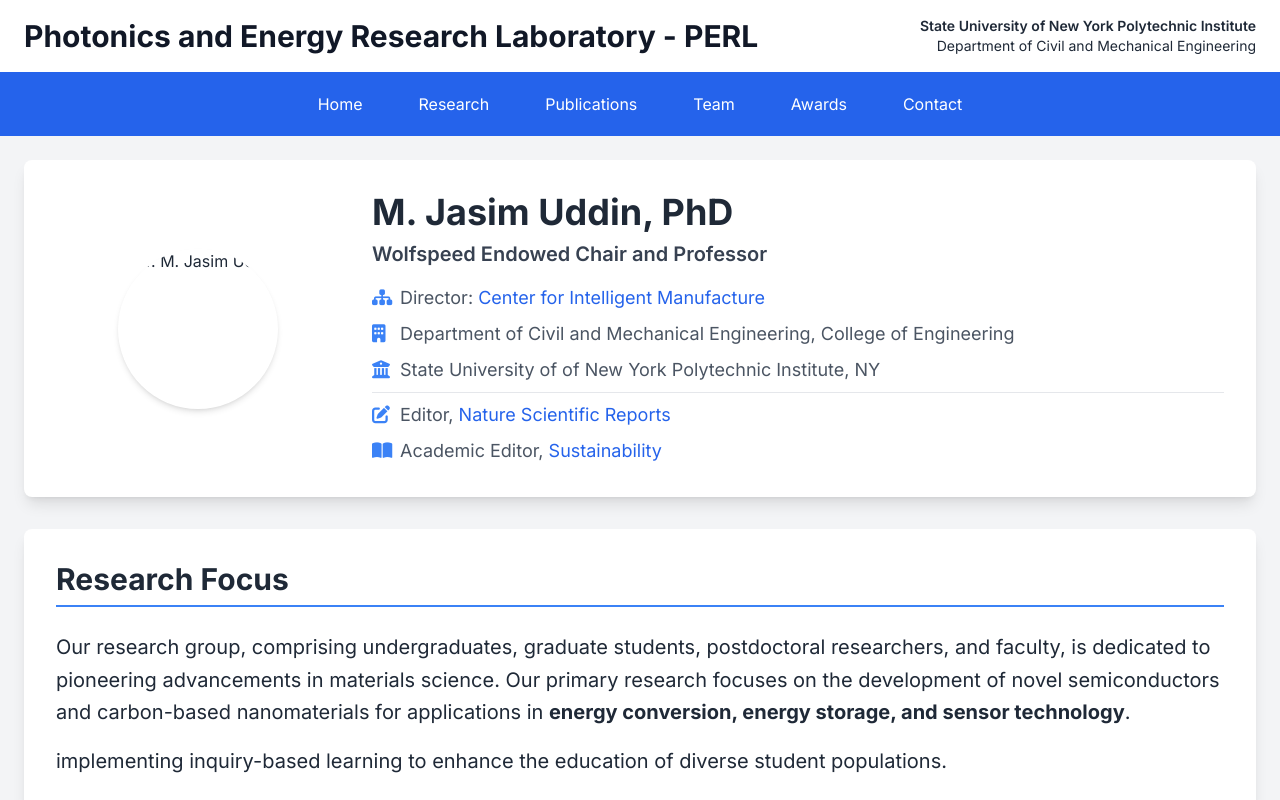
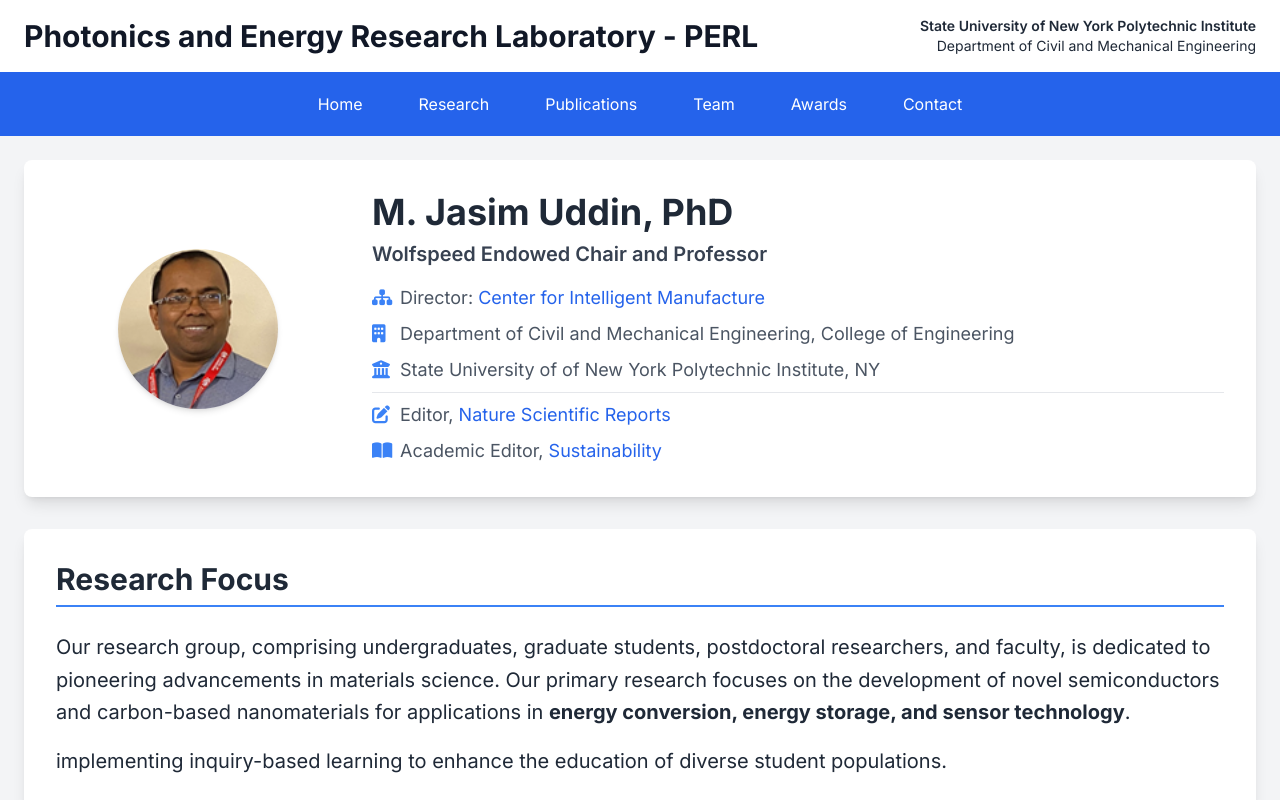
Before and after one commit to Likithagoli/final-webpage, a plain HTML site: page index.html in a window 1280 px wide. Shown: the top 800 px of the page. Drawn offline with nearby package versions, Linux system fonts and the light colour scheme.

Commit message:
Update index.html

```diff
--- a/index.html
+++ b/index.html
@@ -69,7 +69,7 @@
         <!-- Profile Section -->
         <section id="home" class="bg-white p-8 rounded-lg shadow-lg mb-8 flex flex-col md:flex-row items-center">
             <div class="md:w-1/4 mb-6 md:mb-0 md:mr-8 text-center">
-                <img src="images/uddin.png" alt="Dr. M. Jasim Uddin" class="rounded-full w-40 h-40 object-cover mx-auto shadow-md">
+               <img src="https://raw.githubusercontent.com/Likithagoli/final-webpage/main/uddin.png" alt="Dr. M. Jasim Uddin" class="rounded-full w-40 h-40 object-cover mx-auto shadow-md">
             </div>
             <div class="md:w-3/4">
                 <h2 class="text-4xl font-bold mb-2">M. Jasim Uddin, PhD</h2>
```
